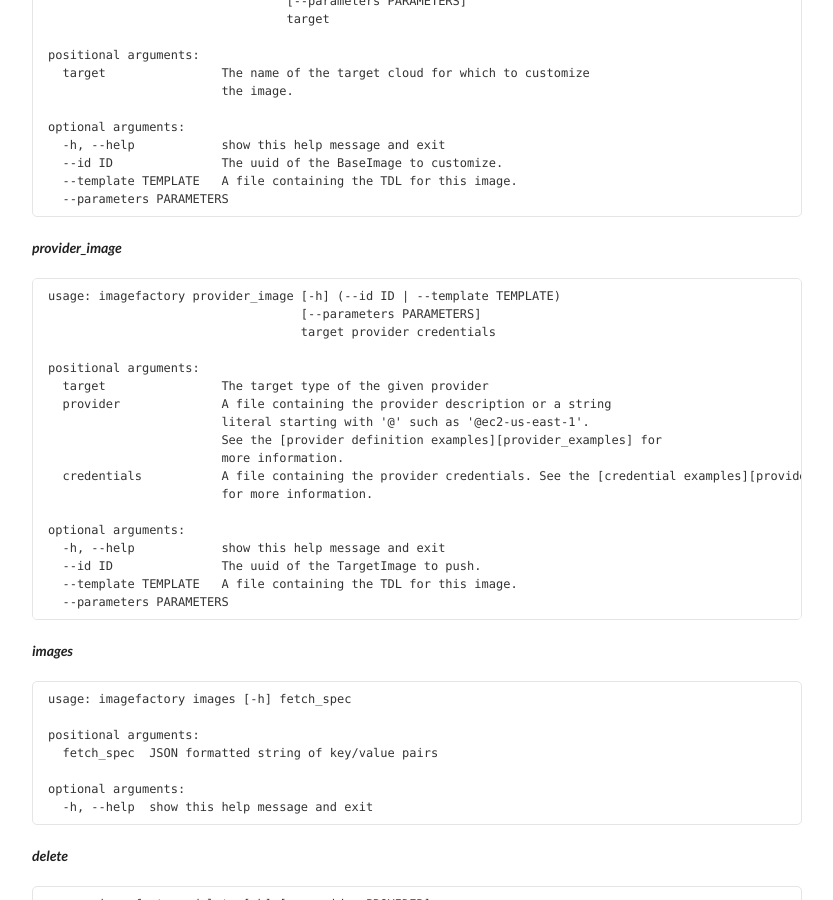
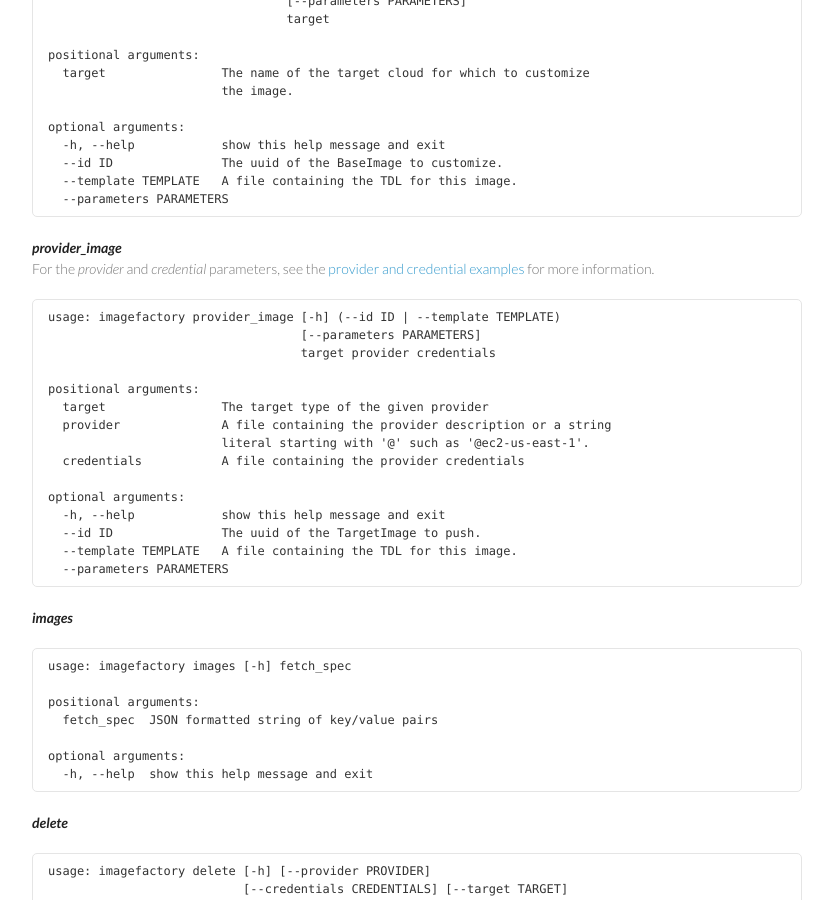
Before and after one commit to redhat-imaging/imagefactory, a Jekyll site: the page built from documentation/imagefactory.markdown, in a window 1280 px wide and 900 px high, scrolled down 1701 px. Shown: the whole window, without its empty margins (268-1101 px from the left). Built offline with Jekyll 4.4.1, drawn with Linux system fonts in a browser that asks for light colours.

Commit message:
Move the link out of the pre formatted section.
Signed-off-by: Steve Loranz <sloranz@redhat.com>

```diff
--- a/documentation/imagefactory.markdown
+++ b/documentation/imagefactory.markdown
@@ -102,6 +102,7 @@
       --parameters PARAMETERS
 
 __*provider_image*__
+For the *provider* and *credential* parameters, see the [provider and credential examples][provider_examples] for more information.
 
     usage: imagefactory provider_image [-h] (--id ID | --template TEMPLATE)
                                        [--parameters PARAMETERS]
@@ -111,10 +112,7 @@
       target                The target type of the given provider
       provider              A file containing the provider description or a string
                             literal starting with '@' such as '@ec2-us-east-1'.
-                            See the [provider definition examples][provider_examples] for
-                            more information.
-      credentials           A file containing the provider credentials. See the [credential examples][provider_examples]
-                            for more information.
+      credentials           A file containing the provider credentials
 
     optional arguments:
       -h, --help            show this help message and exit
```
